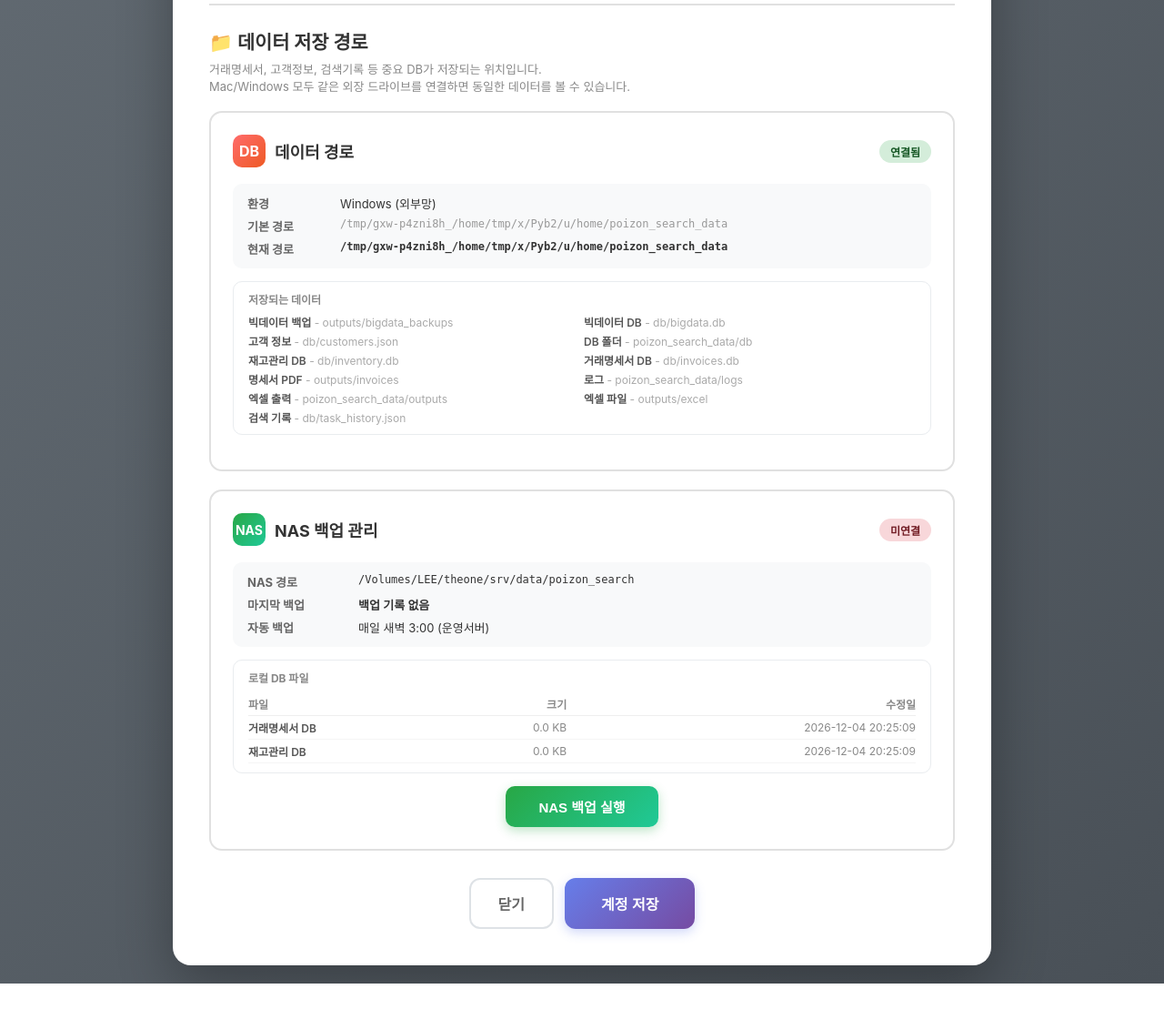
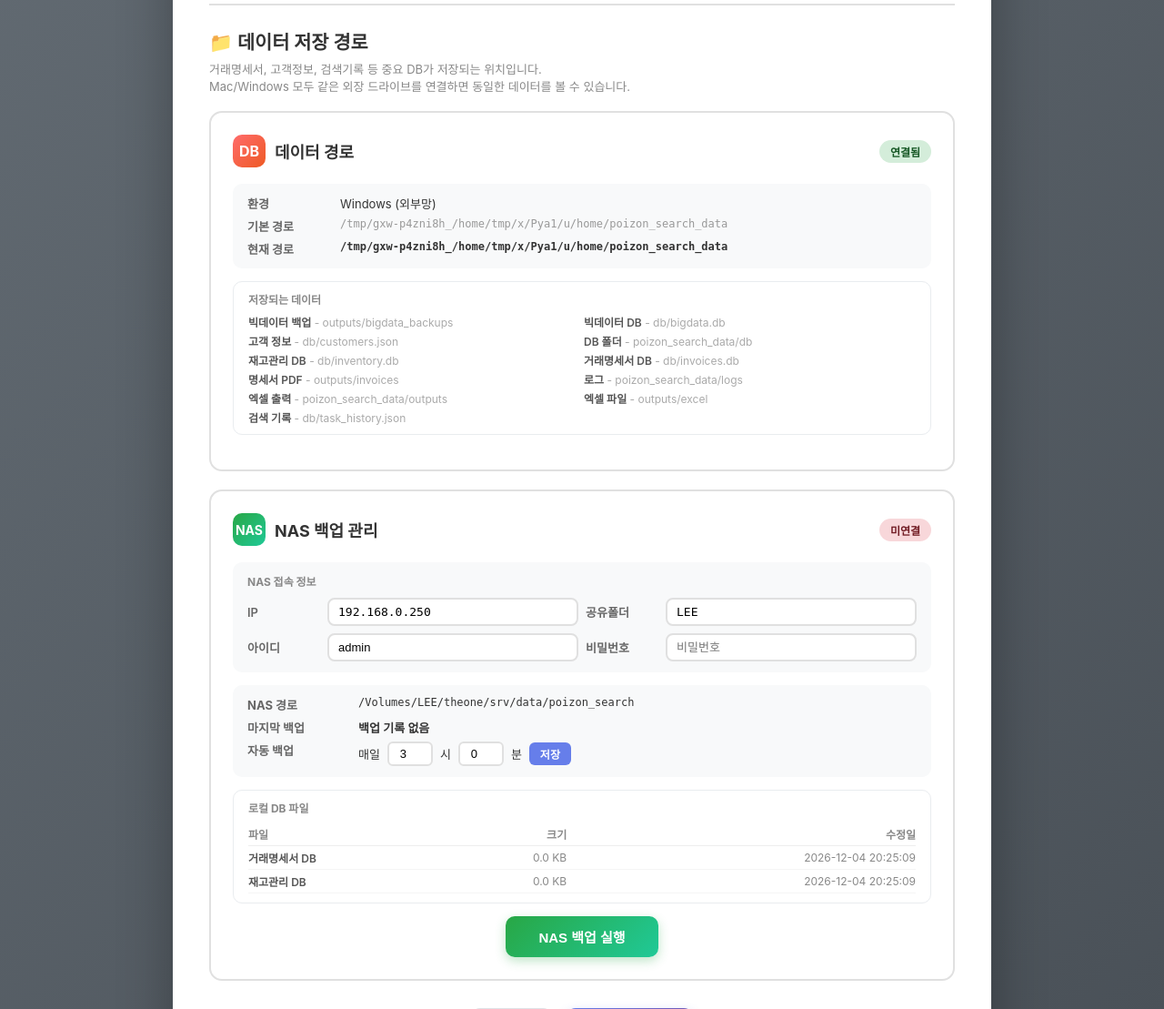
Before and after one commit to dldyddk1211/LEE, a Flask app: page /settings in a window 1280 px wide. Shown: the part 1229-2338 px from the top of the page at 91% size. Before the commit the page ends 2310 px from the top, so only its background shows below. Run offline with Flask 3, Linux system fonts and the light colour scheme; data that the repository does not hold is empty.

Commit message:
feat: 백업 시간 설정 + NAS 계정 설정 UI 추가
- 설정 페이지에서 자동 백업 시간(시/분) 변경 가능
- NAS IP, 공유폴더명, 아이디, 비밀번호 설정 UI 추가
- 백업 시 NAS 미연결이면 설정된 계정으로 자동 마운트 시도 (Mac)
- settings.json에 nas_credentials, backup_hour/minute 저장

Co-Authored-By: Claude Opus 4.6 <noreply@anthropic.com>

```diff
--- a/poizon_search/app.py
+++ b/poizon_search/app.py
@@ -2294,35 +2294,67 @@ def backup_status():
     except Exception as e:
         return jsonify({'error': str(e)})
 
+@app.route('/api/backup/settings', methods=['POST'])
+def save_backup_settings():
+    """백업 설정 저장 (시간, NAS 계정)"""
+    try:
+        data = request.get_json()
+        paths.save_backup_settings(
+            backup_hour=data.get('backup_hour', 3),
+            backup_minute=data.get('backup_minute', 0),
+            nas_credentials=data.get('nas_credentials')
+        )
+        return jsonify({'success': True})
+    except Exception as e:
+        return jsonify({'success': False, 'error': str(e)})
+
 def _start_daily_backup():
-    """매일 새벽 3시 NAS 자동 백업 스케줄러"""
+    """설정된 시간에 NAS 자동 백업 스케줄러"""
     import time as _t
     from datetime import datetime as _dt, timedelta
 
     def _schedule():
         while True:
+            hour, minute = paths.get_backup_schedule()
             now = _dt.now()
-            target = now.replace(hour=3, minute=0, second=0, microsecond=0)
+            target = now.replace(hour=hour, minute=minute, second=0, microsecond=0)
             if target <= now:
                 target += timedelta(days=1)
             wait_sec = (target - now).total_seconds()
-            print(f"⏰ 다음 자동 백업: {target.strftime('%Y-%m-%d %H:%M')} ({int(wait_sec//3600)}시간 후)")
+            print(f"  [backup] next: {target.strftime('%Y-%m-%d %H:%M')} ({int(wait_sec//3600)}h later)")
             _t.sleep(wait_sec)
+
+            # NAS 마운트 확인 및 자동 마운트 시도 (Mac)
+            if not paths.is_nas_connected() and paths.IS_PRODUCTION:
+                try:
+                    creds = paths.get_nas_credentials()
+                    if creds.get('ip') and creds.get('user') and creds.get('password'):
+                        import subprocess
+                        nas_share = creds.get('share', 'LEE')
+                        mount_point = f"/Volumes/{nas_share}"
+                        subprocess.run(['mkdir', '-p', mount_point], capture_output=True)
+                        subprocess.run([
+                            'mount_smbfs',
+                            f"//{creds['user']}:{creds['password']}@{creds['ip']}/{nas_share}",
+                            mount_point
+                        ], capture_output=True, timeout=30)
+                except Exception as e:
+                    print(f"  [backup] NAS auto-mount failed: {e}")
+
             try:
                 result = paths.backup_to_nas()
                 if result['success']:
                     files_str = ', '.join(f['file'] for f in result['files'])
-                    print(f"✅ [자동백업] NAS 백업 완료: {files_str}")
-                    # 텔레그램 알림
+                    print(f"  [backup] OK: {files_str}")
                     try:
                         from utils.telegram import send_telegram_async
-                        send_telegram_async(f"✅ <b>[자동백업] NAS 백업 완료</b>\n파일: {files_str}\n시간: {result['timestamp']}")
+                        send_telegram_async(f"<b>[auto backup] NAS OK</b>\nfiles: {files_str}\ntime: {result['timestamp']}")
                     except Exception:
                         pass
                 else:
-                    print(f"⚠️ [자동백업] 실패: {result.get('error', '알 수 없는 오류')}")
+                    print(f"  [backup] FAIL: {result.get('error', 'unknown')}")
             except Exception as e:
-                print(f"⚠️ [자동백업] 오류: {e}")
+                print(f"  [backup] ERROR: {e}")
 
     t = threading.Thread(target=_schedule, daemon=True)
     t.start()
--- a/poizon_search/config/paths.py
+++ b/poizon_search/config/paths.py
@@ -233,8 +233,44 @@ def get_backup_status():
         'nas_connected': is_nas_connected(),
         'nas_root': NAS_ROOT,
         'last_backup_time': settings.get('last_backup_time', ''),
+        'backup_hour': settings.get('backup_hour', 3),
+        'backup_minute': settings.get('backup_minute', 0),
+        'nas_credentials': settings.get('nas_credentials', {
+            'ip': '192.168.0.250',
+            'share': 'LEE',
+            'user': 'admin',
+            'password': ''
+        }),
         'local_files': local_files,
     }
+
+
+def save_backup_settings(backup_hour, backup_minute, nas_credentials=None):
+    """백업 시간 및 NAS 접속 정보 저장"""
+    settings = _load_settings()
+    settings['backup_hour'] = max(0, min(23, backup_hour))
+    settings['backup_minute'] = max(0, min(59, backup_minute))
+    if nas_credentials:
+        settings['nas_credentials'] = nas_credentials
+    _save_settings(settings)
+    return settings
+
+
+def get_nas_credentials():
+    """NAS 접속 정보 반환"""
+    settings = _load_settings()
+    return settings.get('nas_credentials', {
+        'ip': '192.168.0.250',
+        'share': 'LEE',
+        'user': 'admin',
+        'password': ''
+    })
+
+
+def get_backup_schedule():
+    """백업 스케줄 시간 반환"""
+    settings = _load_settings()
+    return settings.get('backup_hour', 3), settings.get('backup_minute', 0)
 
 
 def migrate_from_nas():
--- a/poizon_search/templates/settings.html
+++ b/poizon_search/templates/settings.html
@@ -468,7 +468,22 @@
         <span class="site-status" id="nas-status" style="background:#ffeeba; color:#856404;">확인중...</span>
       </div>
 
-      <!-- 백업 상태 -->
+      <!-- NAS 접속 정보 -->
+      <div style="padding: 12px 16px; background: #f8f9fa; border-radius: 10px; margin-bottom: 14px;">
+        <div style="font-size: 12px; font-weight: 700; color: #888; margin-bottom: 10px;">NAS 접속 정보</div>
+        <div style="display: grid; grid-template-columns: 80px 1fr 80px 1fr; gap: 8px; align-items: center;">
+          <label style="font-size: 13px; font-weight: 600; color: #666;">IP</label>
+          <input type="text" id="bk-nas-ip" placeholder="192.168.0.250" style="padding:6px 10px; border:2px solid #e0e0e0; border-radius:8px; font-size:13px; font-family:monospace;" />
+          <label style="font-size: 13px; font-weight: 600; color: #666;">공유폴더</label>
+          <input type="text" id="bk-nas-share" placeholder="LEE" style="padding:6px 10px; border:2px solid #e0e0e0; border-radius:8px; font-size:13px; font-family:monospace;" />
+          <label style="font-size: 13px; font-weight: 600; color: #666;">아이디</label>
+          <input type="text" id="bk-nas-user" placeholder="admin" style="padding:6px 10px; border:2px solid #e0e0e0; border-radius:8px; font-size:13px;" />
+          <label style="font-size: 13px; font-weight: 600; color: #666;">비밀번호</label>
+          <input type="password" id="bk-nas-pass" placeholder="비밀번호" style="padding:6px 10px; border:2px solid #e0e0e0; border-radius:8px; font-size:13px;" />
+        </div>
+      </div>
+
+      <!-- 백업 상태 + 시간 설정 -->
       <div style="padding: 12px 16px; background: #f8f9fa; border-radius: 10px; margin-bottom: 14px;">
         <div style="display: grid; grid-template-columns: 110px 1fr; gap: 6px 12px; font-size: 13px;">
           <span style="font-weight: 700; color: #666;">NAS 경로</span>
@@ -476,7 +491,14 @@
           <span style="font-weight: 700; color: #666;">마지막 백업</span>
           <span id="bk-last-time" style="color: #333; font-weight: 600;">-</span>
           <span style="font-weight: 700; color: #666;">자동 백업</span>
-          <span style="color: #333;">매일 새벽 3:00 (운영서버)</span>
+          <span style="color: #333; display: flex; align-items: center; gap: 8px;">
+            매일
+            <input type="number" id="bk-hour" min="0" max="23" value="3" style="width:50px; padding:4px 8px; border:2px solid #e0e0e0; border-radius:6px; font-size:13px; text-align:center;" />
+            시
+            <input type="number" id="bk-minute" min="0" max="59" value="0" style="width:50px; padding:4px 8px; border:2px solid #e0e0e0; border-radius:6px; font-size:13px; text-align:center;" />
+            분
+            <button onclick="saveBackupSettings()" style="padding:4px 12px; background:#667eea; color:#fff; border:none; border-radius:6px; font-size:12px; font-weight:600; cursor:pointer;">저장</button>
+          </span>
         </div>
       </div>
 
@@ -775,6 +797,22 @@
           document.getElementById('bk-nas-root').textContent = data.nas_root || '-';
           document.getElementById('bk-last-time').textContent = data.last_backup_time || '백업 기록 없음';
 
+          // NAS 접속 정보 채우기
+          if (data.nas_credentials) {
+            document.getElementById('bk-nas-ip').value = data.nas_credentials.ip || '';
+            document.getElementById('bk-nas-share').value = data.nas_credentials.share || '';
+            document.getElementById('bk-nas-user').value = data.nas_credentials.user || '';
+            document.getElementById('bk-nas-pass').value = data.nas_credentials.password || '';
+          }
+
+          // 백업 시간 채우기
+          if (data.backup_hour !== undefined) {
+            document.getElementById('bk-hour').value = data.backup_hour;
+          }
+          if (data.backup_minute !== undefined) {
+            document.getElementById('bk-minute').value = data.backup_minute;
+          }
+
           // 로컬 파일 목록
           const filesEl = document.getElementById('bk-files');
           if (data.local_files && data.local_files.length > 0) {
@@ -849,6 +887,35 @@
         });
     }
 
+    function saveBackupSettings() {
+      const data = {
+        backup_hour: parseInt(document.getElementById('bk-hour').value) || 3,
+        backup_minute: parseInt(document.getElementById('bk-minute').value) || 0,
+        nas_credentials: {
+          ip: document.getElementById('bk-nas-ip').value.trim(),
+          share: document.getElementById('bk-nas-share').value.trim(),
+          user: document.getElementById('bk-nas-user').value.trim(),
+          password: document.getElementById('bk-nas-pass').value.trim()
+        }
+      };
+
+      fetch('/api/backup/settings', {
+        method: 'POST',
+        headers: { 'Content-Type': 'application/json' },
+        body: JSON.stringify(data)
+      })
+      .then(r => r.json())
+      .then(res => {
+        if (res.success) {
+          showToast('백업 설정 저장 완료');
+          loadBackupStatus();
+        } else {
+          showToast('저장 실패: ' + (res.error || ''), true);
+        }
+      })
+      .catch(err => showToast('저장 오류: ' + err, true));
+    }
+
     loadBackupStatus();
   </script>
 </body>
```
